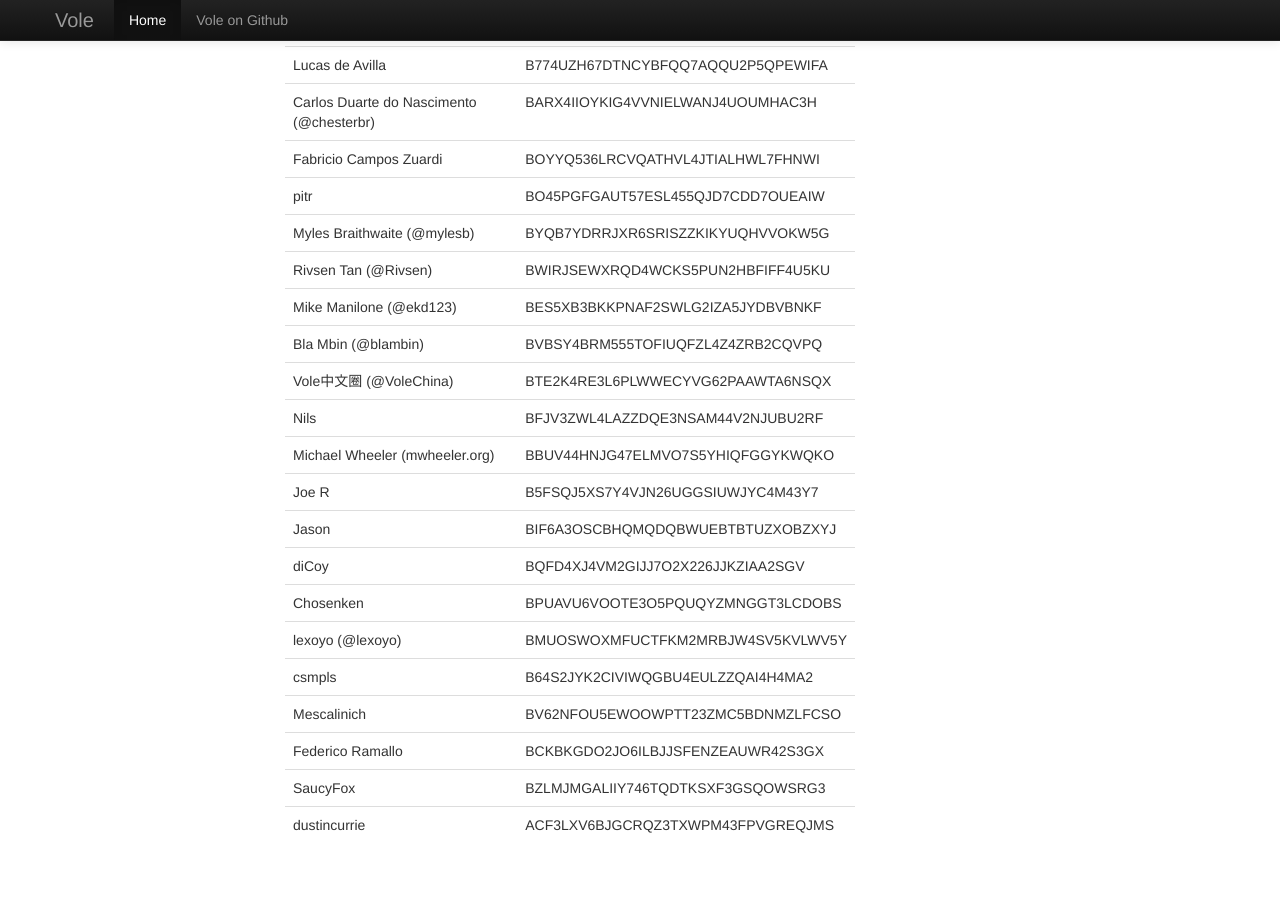
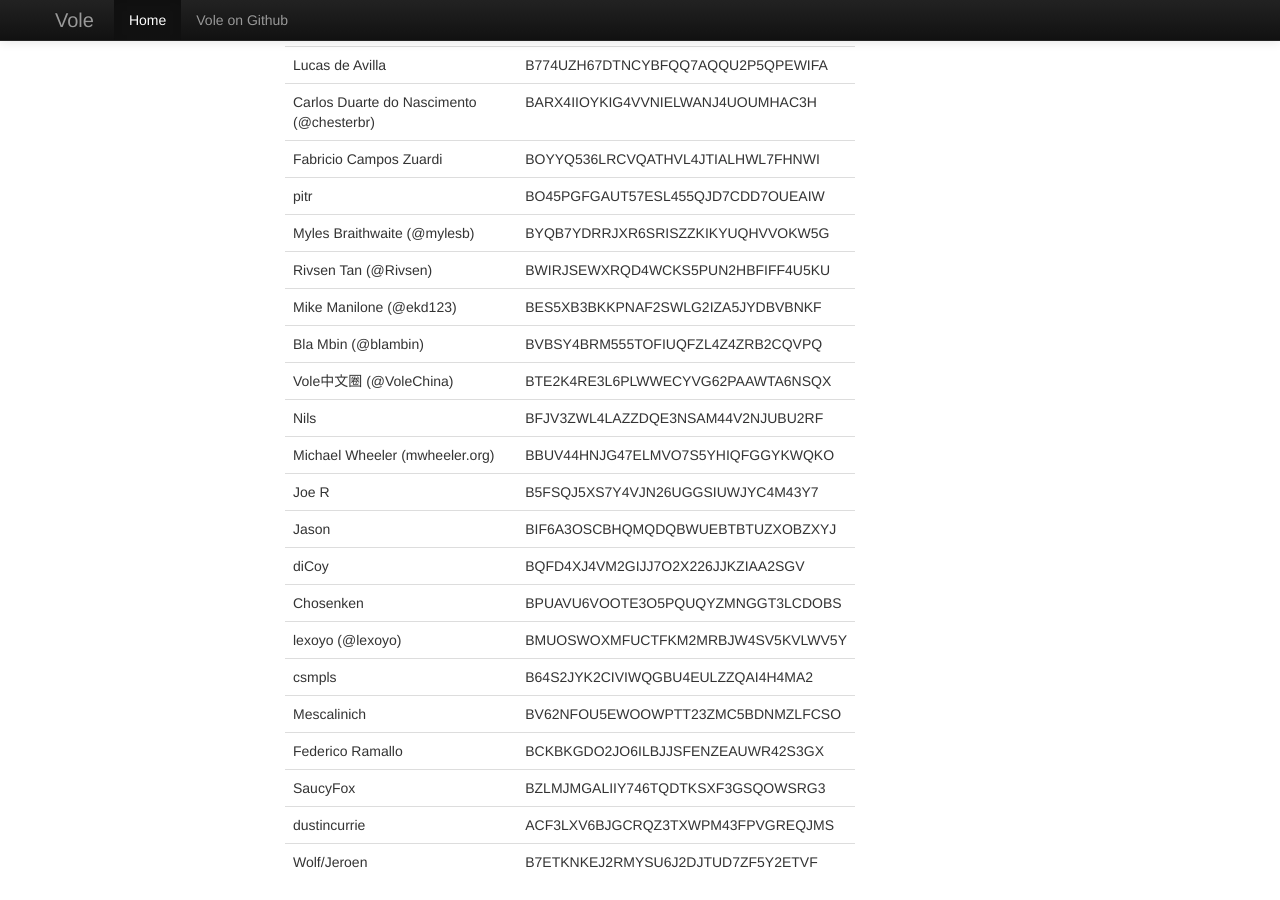
Before and after one commit to vole/vole.github.io, a Jekyll site: the page built from index.html, in a window 1280 px wide and 900 px high, scrolled down 3076 px. Built offline with Jekyll 4.4.1, drawn with Linux system fonts in a browser that asks for light colours; before the commit the page ends 3939 px from its top, so only the background shows below that.

Commit message:
Added a user!

```diff
--- a/index.html
+++ b/index.html
@@ -246,6 +246,10 @@ title: Vole.cc
               <td>dustincurrie</td>
               <td>ACF3LXV6BJGCRQZ3TXWPM43FPVGREQJMS</td>
             </tr>
+            <tr>
+              <td>Wolf/Jeroen</td>
+              <td>B7ETKNKEJ2RMYSU6J2DJTUD7ZF5Y2ETVF</td>
+            </tr>
           </tbody>
         </table>
       </div>
```
